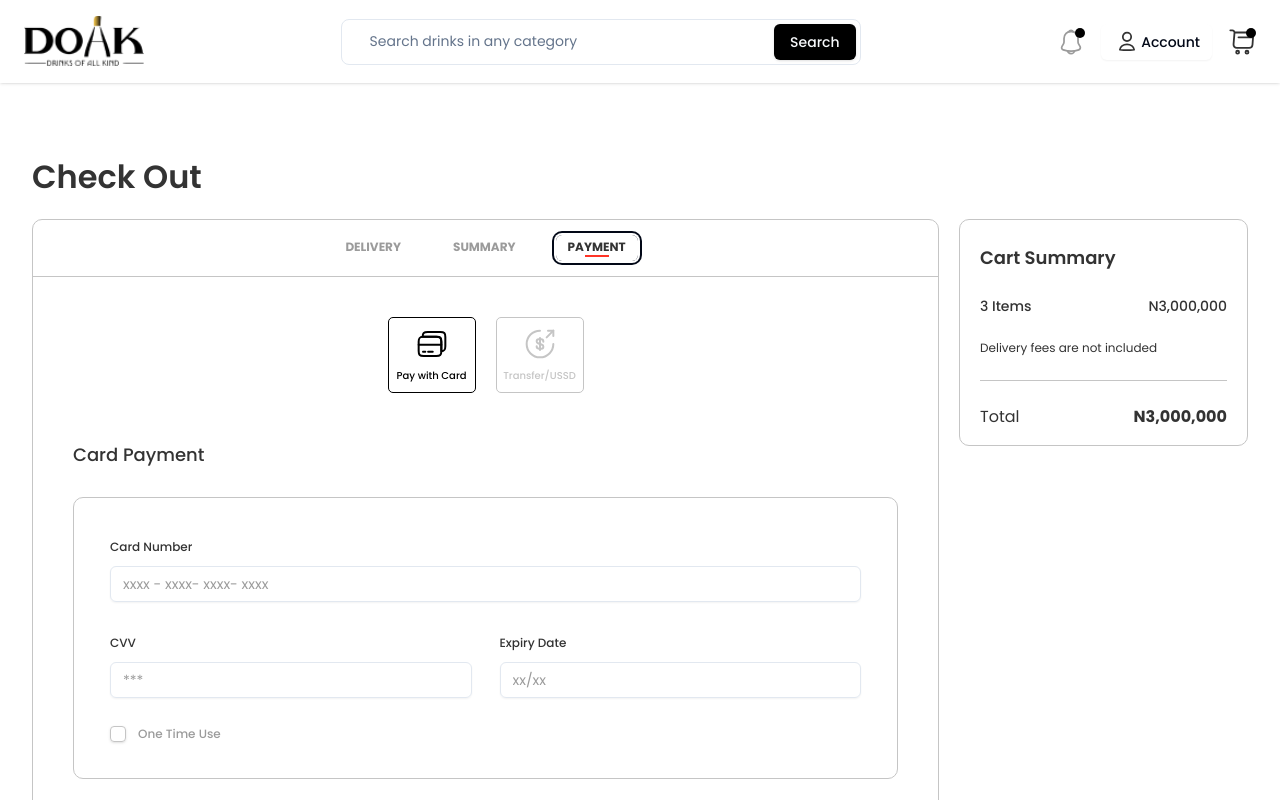
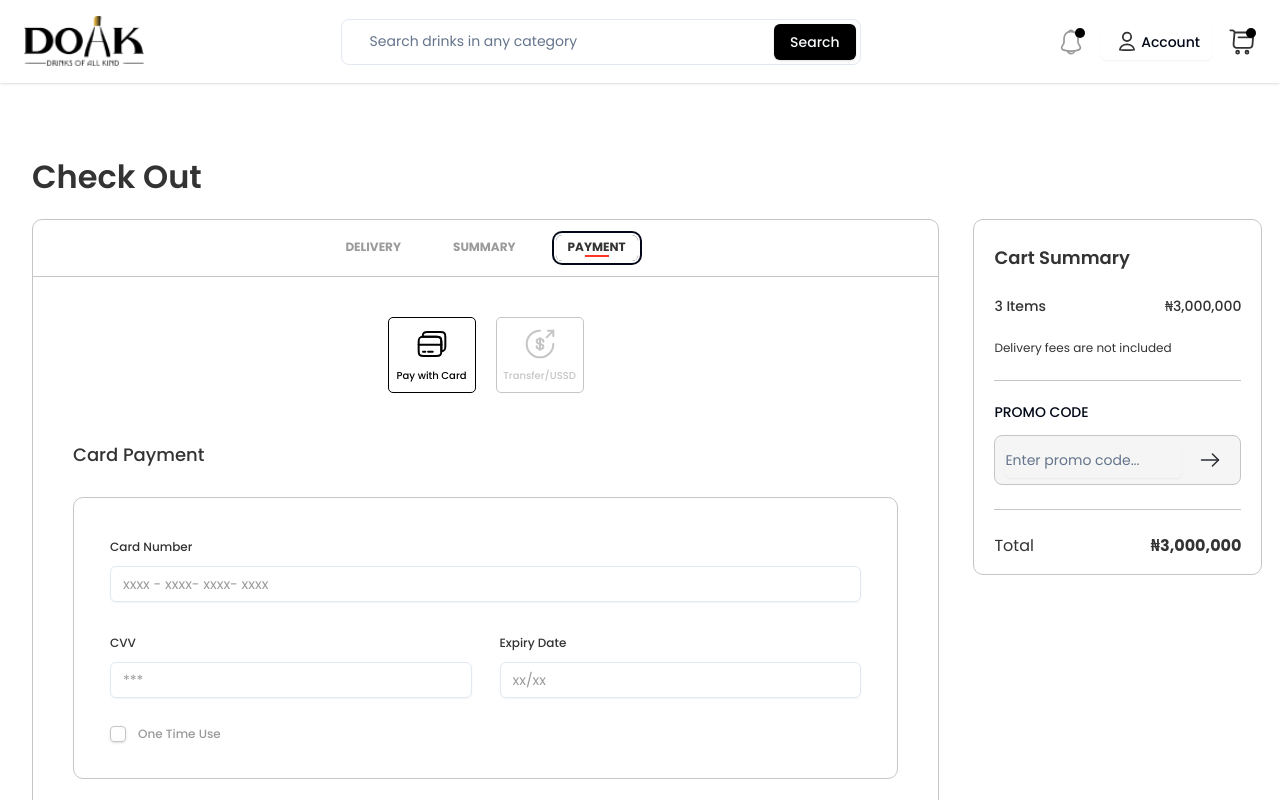
Before and after one commit to Greg-Soap/doak-reimagined, a Next.js app: page /checkout in a window 1280 px wide. Both pictures are taken after a click on the tab "PAYMENT". Shown: the top 800 px of the page. Built offline with nearby package versions, Linux system fonts and the light colour scheme.

Commit message:
minor changes

```diff
--- a/app/[productId]/page.tsx
+++ b/app/[productId]/page.tsx
@@ -50,6 +50,7 @@ export default function SingleProduct({ params }: PageProps) {
     return (
       <>
         <ProductInformation product={product} />
+
         <SimilarProducts name="Similar Products" />
       </>
     );
--- a/app/cart/sections/cart-summary.tsx
+++ b/app/cart/sections/cart-summary.tsx
@@ -1,37 +1,198 @@
-export default function CartSummary({
-  type,
-  children,
-}: {
-  type: "checkout" | "cart" | "delivery" | "payment" | "summary";
-  children?: React.ReactNode;
-}) {
+"use client";
+
+import { zodResolver } from "@hookform/resolvers/zod";
+import { useForm } from "react-hook-form";
+import { z } from "zod";
+import { Button } from "@/components/ui/button";
+import {
+  Form,
+  FormControl,
+  FormField,
+  FormItem,
+  FormLabel,
+  FormMessage,
+} from "@/components/ui/form";
+import { Input } from "@/components/ui/input";
+import ArrowRightIcon from "@/components/icons/arrow-right";
+import GreenTick from "@/components/icons/green-tick";
+import { useState } from "react";
+import clsx from "clsx";
+import { FormatNaira } from "@/utils/format-currency";
+
+const formSchema = z.object({
+  promo_code: z.string().min(7, {
+    message: "Promo code must be at least 7 characters.",
+  }),
+});
+
+export default function CartSummary({ type, children }: CartSummaryProps) {
+  const [validCode, setValidCode] = useState<"success" | "error" | "">("");
+
+  const form = useForm<z.infer<typeof formSchema>>({
+    resolver: zodResolver(formSchema),
+    defaultValues: { promo_code: "" },
+  });
+
+  const handlePromoSubmit = (values: z.infer<typeof formSchema>) => {
+    console.log(values);
+    setValidCode("success");
+  };
+
   return (
     <div
-      className={`${
-        type === "cart" || type === "checkout"
-          ? "hidden md:flex"
-          : type === "delivery"
-          ? "flex md:hidden"
-          : "flex"
-      } px-5 w-[90%] ml-[0%] md:w-full md:ml-[0%] col-span-4 lg:col-span-1 flex-col border border-border p-4 pt-6 rounded-[10px]  gap-6 h-fit`}
+      className={clsx(
+        "px-5 w-[90%] md:w-full col-span-4 lg:col-span-1 flex-col border border-border p-4 pt-6 rounded-[10px] gap-6 h-fit",
+        {
+          "ml-[0%]": type !== "payment",
+          "ml-[5%]": type === "payment",
+          "hidden md:flex": type === "cart" || type === "checkout",
+          "flex md:hidden": type === "delivery",
+          flex: type !== "cart" && type !== "checkout" && type !== "delivery",
+        }
+      )}
     >
-      <p className={`text-primary text-lg font-semibold`}>Cart Summary</p>
+      <p className="text-primary text-lg font-semibold">Cart Summary</p>
 
-      <div className="w-full flex items-center justify-between text-primary text-sm font-medium">
-        <p>3 Items</p>
-        <p>N3,000,000</p>
-      </div>
+      <CartDetails itemCount={3} totalAmount={3000000} />
 
-      <p className={`text-xs text-primary pb-6 border-b border-border`}>
-        Delivery fees are not included
-      </p>
+      <DeliveryFeeNotice />
 
-      <div className="w-full flex items-center justify-between">
-        <p className={`text-primary`}>Total</p>
-        <p className="text-primary font-bold">N3,000,000</p>
-      </div>
+      {type === "payment" && (
+        <PromoCodeForm
+          form={form}
+          onSubmit={handlePromoSubmit}
+          validCode={validCode}
+          setValidCode={setValidCode}
+        />
+      )}
 
+      <TotalAmount totalAmount={3000000} />
       {children}
     </div>
   );
 }
+
+function CartDetails({
+  itemCount,
+  totalAmount,
+}: {
+  itemCount: number;
+  totalAmount: number;
+}) {
+  return (
+    <div className="w-full flex items-center justify-between text-primary text-sm font-medium">
+      <p>{itemCount} Items</p>
+      <p>{FormatNaira(totalAmount)}</p>
+    </div>
+  );
+}
+
+function DeliveryFeeNotice() {
+  return (
+    <p className="text-xs text-primary border-b pb-6 border-border">
+      Delivery fees are not included
+    </p>
+  );
+}
+
+function PromoCodeForm({
+  form,
+  onSubmit,
+  validCode,
+  setValidCode,
+}: {
+  form: ReturnType<typeof useForm<z.infer<typeof formSchema>>>;
+  onSubmit: (values: z.infer<typeof formSchema>) => void;
+  validCode: "success" | "error" | "";
+  setValidCode: React.Dispatch<React.SetStateAction<"success" | "error" | "">>;
+}) {
+  // const promoCodeValue = form.watch("promo_code");
+
+  return (
+    <Form {...form}>
+      <form
+        onSubmit={form.handleSubmit(onSubmit)}
+        className="border-b border-border pb-6"
+      >
+        <FormField
+          control={form.control}
+          name="promo_code"
+          render={({ field }) => (
+            <FormItem className="flex flex-col gap-2">
+              <FormLabel>PROMO CODE</FormLabel>
+              <FormControl>
+                <div
+                  className={clsx(
+                    "flex items-center gap-2 px-2.5 py-1.5 border bg-[#F5F5F5] rounded-lg",
+                    {
+                      "border-border":
+                        validCode === "success" || validCode === "",
+                      "border-[#991F17]": validCode === "error",
+                    }
+                  )}
+                >
+                  <Input
+                    placeholder="Enter promo code..."
+                    {...field}
+                    className="border-none p-0 text-sm"
+                  />
+                  {validCode === "success" ? (
+                    <GreenTick />
+                  ) : (
+                    <Button
+                      type="submit"
+                      className="p-2 bg-transparent hover:bg-transparent shadow-none"
+                    >
+                      <ArrowRightIcon />
+                    </Button>
+                  )}
+                </div>
+              </FormControl>
+              {validCode === "error" && (
+                <p className="text-xs font-medium text-[#991F17] -mt-3">
+                  Promo code is invalid
+                </p>
+              )}
+              {validCode === "success" && (
+                <DiscountDetails discountAmount={9780} discountPercent={25} />
+              )}
+              <FormMessage />
+            </FormItem>
+          )}
+        />
+      </form>
+    </Form>
+  );
+}
+
+function DiscountDetails({
+  discountAmount,
+  discountPercent,
+}: {
+  discountAmount: number;
+  discountPercent: number;
+}) {
+  return (
+    <div className="w-full flex items-center justify-between">
+      <p className="text-sm font-medium text-primary">DISCOUNT</p>
+      <p className="text-sm font-medium text-primary">
+        -{FormatNaira(discountAmount)}{" "}
+        <span className="text-[#991F17]">({discountPercent}% off)</span>
+      </p>
+    </div>
+  );
+}
+
+function TotalAmount({ totalAmount }: { totalAmount: number }) {
+  return (
+    <div className="w-full flex items-center justify-between">
+      <p className="text-primary">Total</p>
+      <p className="text-primary font-bold">{FormatNaira(totalAmount)}</p>
+    </div>
+  );
+}
+
+type CartSummaryProps = {
+  type: "checkout" | "cart" | "delivery" | "payment" | "summary";
+  children?: React.ReactNode;
+};
--- a/app/checkout/sections/checkout-tab.tsx
+++ b/app/checkout/sections/checkout-tab.tsx
@@ -50,7 +50,7 @@ export default function CheckoutTab() {
         </Tabs>
       </div>
 
-      <CartSummary type="checkout">
+      <CartSummary type={activeTab === "payment" ? "payment" : "checkout"}>
         {activeTab === "payment" ? undefined : (
           <Button
             asChild
@@ -70,12 +70,6 @@ const tabTriggers: TabTriggers[] = [
   { name: "PAYMENT", value: "payment" },
 ];
 
-interface CheckoutTabProps {
-  tabTriggers: TabTriggers[];
-  activeTab: string;
-  setActiveTab: (activeTab: string) => void;
-}
-
 interface TabTriggers {
   name: string;
   value: string;
--- /dev/null
+++ b/components/icons/arrow-right.tsx
@@ -0,0 +1,28 @@
+export default function ArrowRightIcon() {
+  return (
+    <svg
+      width="24"
+      height="24"
+      viewBox="0 0 24 24"
+      fill="none"
+      xmlns="http://www.w3.org/2000/svg"
+    >
+      <path
+        d="M14.4302 5.92999L20.5002 12L14.4302 18.07"
+        stroke="#292D32"
+        strokeWidth="1.5"
+        strokeMiterlimit="10"
+        strokeLinecap="round"
+        strokeLinejoin="round"
+      />
+      <path
+        d="M3.5 12H20.33"
+        stroke="#292D32"
+        strokeWidth="1.5"
+        strokeMiterlimit="10"
+        strokeLinecap="round"
+        strokeLinejoin="round"
+      />
+    </svg>
+  );
+}
--- /dev/null
+++ b/components/icons/green-tick.tsx
@@ -0,0 +1,16 @@
+export default function GreenTick() {
+  return (
+    <svg
+      width="17"
+      height="12"
+      viewBox="0 0 17 12"
+      fill="none"
+      xmlns="http://www.w3.org/2000/svg"
+    >
+      <path
+        d="M5.74506 11.5102C5.42388 11.5102 5.11876 11.3817 4.89394 11.1569L0.34928 6.61224C-0.116427 6.14653 -0.116427 5.3757 0.34928 4.91C0.814987 4.44429 1.58581 4.44429 2.05152 4.91L5.74506 8.60354L13.9993 0.34928C14.465 -0.116427 15.2358 -0.116427 15.7016 0.34928C16.1673 0.814987 16.1673 1.58581 15.7016 2.05152L6.59618 11.1569C6.37135 11.3817 6.06624 11.5102 5.74506 11.5102Z"
+        fill="#21E658"
+      />
+    </svg>
+  );
+}
```
